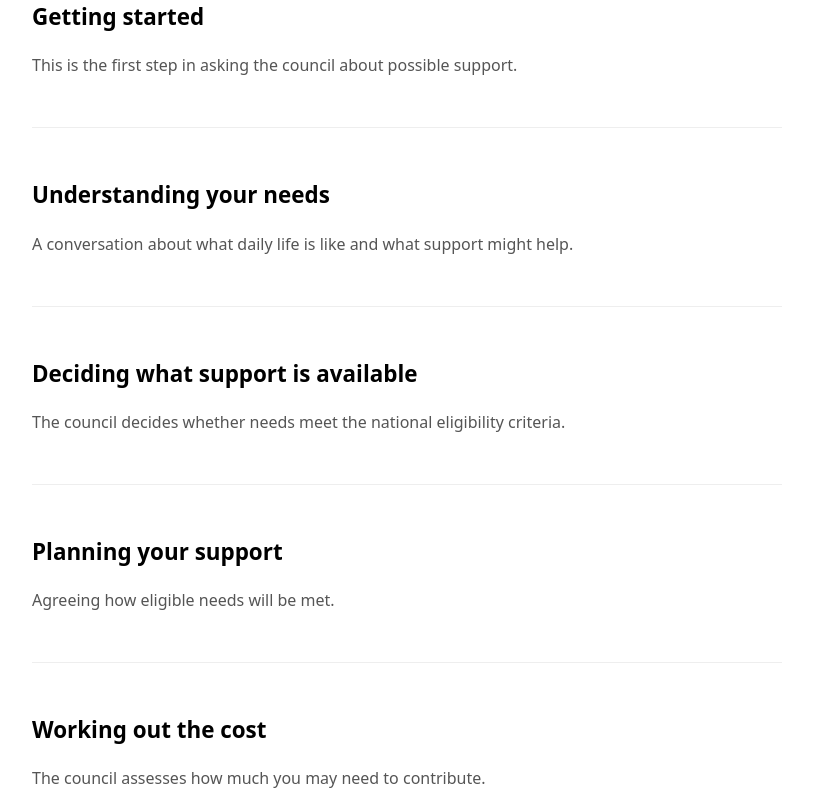
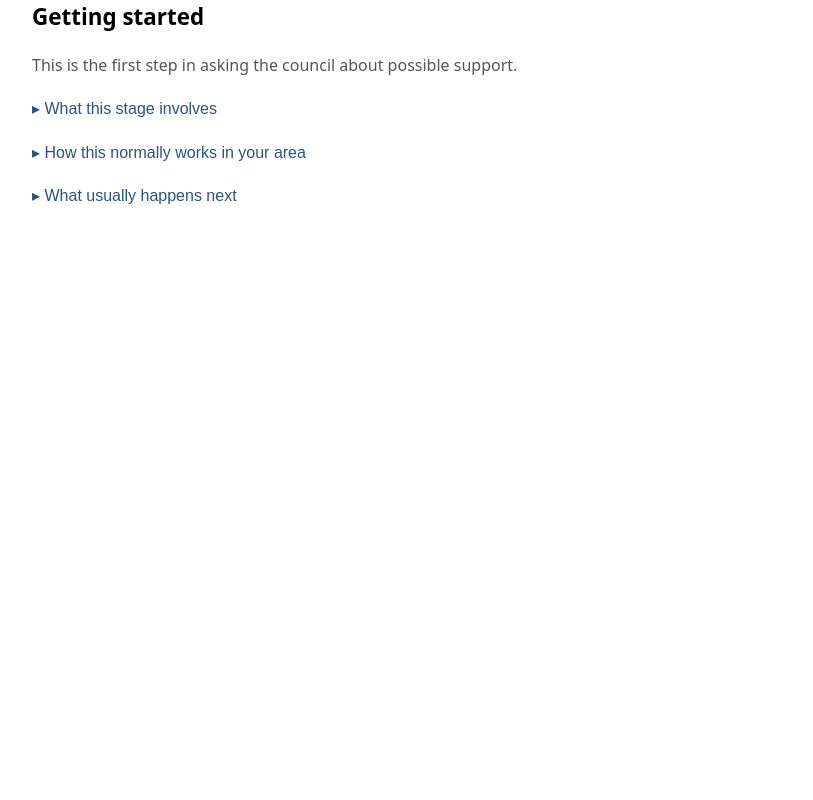
Before and after one commit to jsmt1984/adult-social-care-journey-prototype, a Next.js app: page /journey in a window 1280 px wide. Shown: the part 260-1060 px from the top of the page, without its empty margins (233-1046 px from the left). After the commit the page ends 800 px from the top, so only its background shows below. Built offline with nearby package versions, Linux system fonts and the light colour scheme.

Commit message:
Update page.tsx

```diff
--- a/app/journey/page.tsx
+++ b/app/journey/page.tsx
@@ -1,37 +1,34 @@
-const stages = [
-  {
-    title: "Getting started",
-    summary: "This is the first step in asking the council about possible support."
-  },
-  {
-    title: "Understanding your needs",
-    summary: "A conversation about what daily life is like and what support might help."
-  },
-  {
-    title: "Deciding what support is available",
-    summary: "The council decides whether needs meet the national eligibility criteria."
-  },
-  {
-    title: "Planning your support",
-    summary: "Agreeing how eligible needs will be met."
-  },
-  {
-    title: "Working out the cost",
-    summary: "The council assesses how much you may need to contribute."
-  },
-  {
-    title: "Putting support in place",
-    summary: "Arranging services or payments so care can begin."
-  },
-  {
-    title: "Reviewing and adjusting support",
-    summary: "Checking whether support is working and making changes if needed."
-  },
-  {
-    title: "Raising concerns or questions",
-    summary: "How to raise issues, complaints, or safeguarding concerns."
-  }
-];
+"use client";
+
+import { useState } from "react";
+
+function ExpandableSection({ title, children }: any) {
+  const [open, setOpen] = useState(false);
+
+  return (
+    <div style={{ marginTop: "1rem" }}>
+      <button
+        onClick={() => setOpen(!open)}
+        style={{
+          background: "none",
+          border: "none",
+          padding: 0,
+          fontSize: "1rem",
+          color: "#2c5282",
+          cursor: "pointer"
+        }}
+      >
+        {open ? "▾ " : "▸ "} {title}
+      </button>
+
+      {open && (
+        <div style={{ marginTop: "0.5rem", color: "#555" }}>
+          {children}
+        </div>
+      )}
+    </div>
+  );
+}
 
 export default function Journey() {
   return (
@@ -54,22 +51,38 @@ export default function Journey() {
         typically unfolds.
       </p>
 
-      {stages.map((stage, index) => (
-        <section
-          key={index}
-          style={{
-            marginBottom: "3rem",
-            paddingBottom: "2rem",
-            borderBottom: "1px solid #eee"
-          }}
-        >
-          <h2 style={{ fontSize: "1.4rem", marginBottom: "0.5rem" }}>
-            {stage.title}
-          </h2>
+      <section style={{ marginBottom: "3rem" }}>
+        <h2 style={{ fontSize: "1.4rem", marginBottom: "0.5rem" }}>
+          Getting started
+        </h2>
 
-          <p style={{ color: "#555" }}>{stage.summary}</p>
-        </section>
-      ))}
+        <p style={{ color: "#555" }}>
+          This is the first step in asking the council about possible support.
+        </p>
+
+        <ExpandableSection title="What this stage involves">
+          <p>
+            You contact the council to explain the situation and request support.
+            You do not need to know whether someone is eligible before making contact.
+          </p>
+        </ExpandableSection>
+
+        <ExpandableSection title="How this normally works in your area">
+          <p>
+            In most areas, initial contact is made by phone or online form.
+            The council reviews the information and decides whether to arrange a needs assessment.
+          </p>
+        </ExpandableSection>
+
+        <ExpandableSection title="What usually happens next">
+          <ul>
+            <li>A needs assessment is arranged.</li>
+            <li>The council asks for further information.</li>
+            <li>Advice or signposting is provided.</li>
+          </ul>
+        </ExpandableSection>
+      </section>
+
     </main>
   );
 }
```
